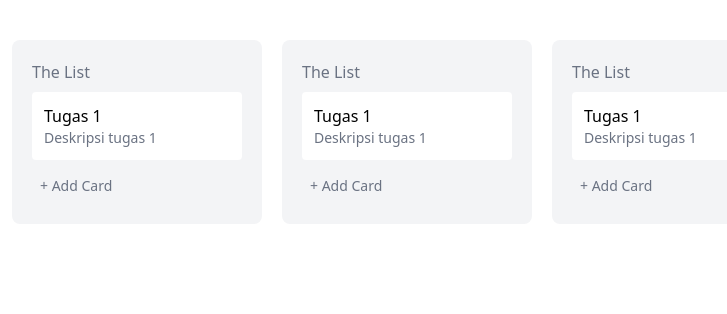
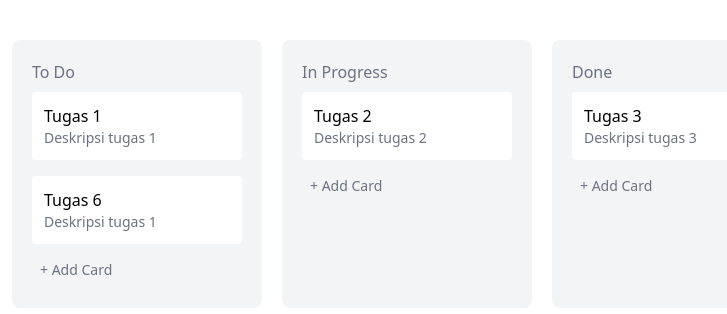
Before and after one commit to Fluorineheit/trello-clone, a Vue app: page / in a window 1280 px wide. Shown: the top 314 px of the page, without its empty margins (8-735 px from the left). Built offline with nearby package versions, Linux system fonts and the light colour scheme; the HTML template or start-up script is replaced by a standard one.

Commit message:
add reactive list of cards

```diff
--- a/src/App.vue
+++ b/src/App.vue
@@ -1,29 +1,56 @@
+<script setup lang="ts">
+import { reactive } from 'vue';
+
+interface Card {
+  id: number
+  title: string
+  description: string
+}
+
+interface List {
+  id: number;
+  title: string;
+  cards: Card[]
+}
+
+const lists = reactive < List[] > ([
+  {
+    id: 1,
+    title: 'To Do',
+    cards: [
+      { id: 1, title: 'Tugas 1', description: 'Deskripsi tugas 1' },
+      { id: 2, title: 'Tugas 6', description: 'Deskripsi tugas 1' },
+    ],
+  },
+  {
+    id: 2,
+    title: 'In Progress',
+    cards: [
+      { id: 3, title: 'Tugas 2', description: 'Deskripsi tugas 2' },
+    ],
+  },
+  {
+    id: 3,
+    title: 'Done',
+    cards: [
+      { id: 2, title: 'Tugas 3', description: 'Deskripsi tugas 3' },
+    ],
+  },
+])
+</script>
+
 <template>
   <main class="p-5 font-sans">
     <div class="flex gap-5 py-5 overflow-x-auto">
-      <div class="bg-gray-100 p-5 rounded-lg min-w-[250px] flex flex-col">
-        <h2 class="font-medium text-md text-gray-500">The List</h2>
-        <div class="bg-white p-3 my-2 rounded cursor-pointer">
-          <span class="text-md font-medium">Tugas 1</span>
-          <p class="text-sm text-gray-500">Deskripsi tugas 1</p>
+      <div :key="list.id" v-for="list in lists" class="bg-gray-100 p-5 rounded-lg min-w-[250px] flex flex-col">
+        <h2 class="font-medium text-md text-gray-500">{{ list.title }}</h2>
+        <div :key="card.id" v-for="card in list.cards" class="bg-white p-3 my-2 rounded cursor-pointer">
+          <span class="text-md font-medium">{{card.title}}</span>
+          <p class="text-sm text-gray-500">{{ card.description }}</p>
         </div>
-        <button class="w-full p-2 rounded cursor-pointer text-sm font-medium text-gray-500 hover:bg-gray-200 text-left">+ Add Card</button>
-      </div>
-      <div class="bg-gray-100 p-5 rounded-lg min-w-[250px] flex flex-col">
-        <h2 class="font-medium text-md text-gray-500">The List</h2>
-        <div class="bg-white p-3 my-2 rounded cursor-pointer">
-          <span class="text-md font-medium">Tugas 1</span>
-          <p class="text-sm text-gray-500">Deskripsi tugas 1</p>
-        </div>
-        <button class="w-full p-2 rounded cursor-pointer text-sm font-medium text-gray-500 hover:bg-gray-200 text-left">+ Add Card</button>
-      </div>
-      <div class="bg-gray-100 p-5 rounded-lg min-w-[250px] flex flex-col">
-        <h2 class="font-medium text-md text-gray-500">The List</h2>
-        <div class="bg-white p-3 my-2 rounded cursor-pointer">
-          <span class="text-md font-medium">Tugas 1</span>
-          <p class="text-sm text-gray-500">Deskripsi tugas 1</p>
-        </div>
-        <button class="w-full p-2 rounded cursor-pointer text-sm font-medium text-gray-500 hover:bg-gray-200 text-left">+ Add Card</button>
+        <button class="w-full p-2 rounded cursor-pointer text-sm font-medium text-gray-500 hover:bg-gray-200 text-left">
+          + Add Card
+        </button>
       </div>
     </div>
   </main>
```
